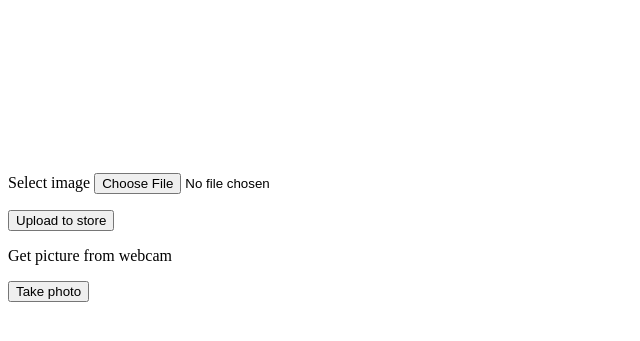
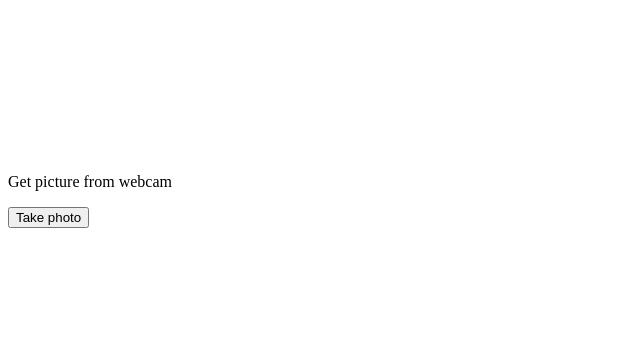
Before and after one commit to xchangebit/webcam-face-capture, a website: page src/public/index.html in a window 1280 px wide. Shown: the part 5-346 px from the top of the page, without its empty margins (0-640 px from the left). Drawn offline with Linux system fonts and the light colour scheme.

Commit message:
dont need the upload an image form and button

```diff
--- a/src/public/index.html
+++ b/src/public/index.html
@@ -6,17 +6,6 @@
             <canvas id="inputCanvas" width="320" height="240" style="display:none"></canvas>
             <video id="inputVideo" autoplay loop></video>
         </div>
-        <div>
-            <p>
-                <label>Select image</label>
-                <input name='file' type='file' id='file-upload'/>
-            </p>
-
-            <p class='button-group'>
-                <input type='button' value='Upload to store' onlick='uploadImage()' />
-            </p>
-        </div>
-
 
         <div>
             <p>Get picture from webcam</p>
```
